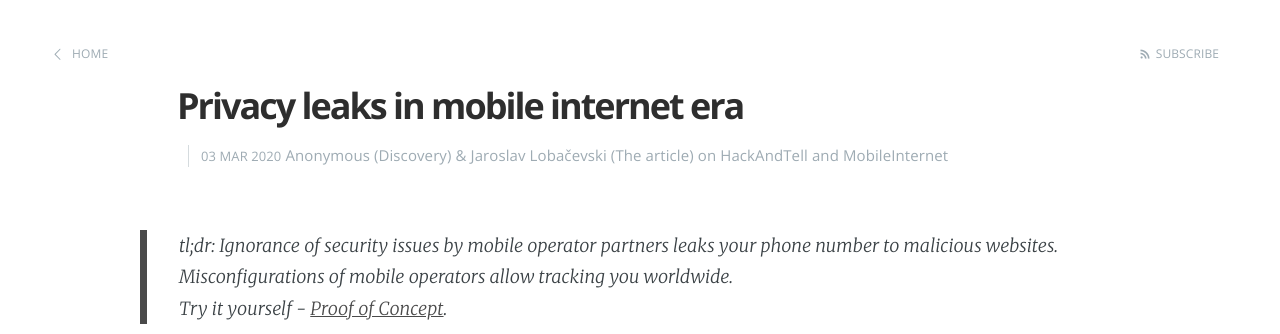
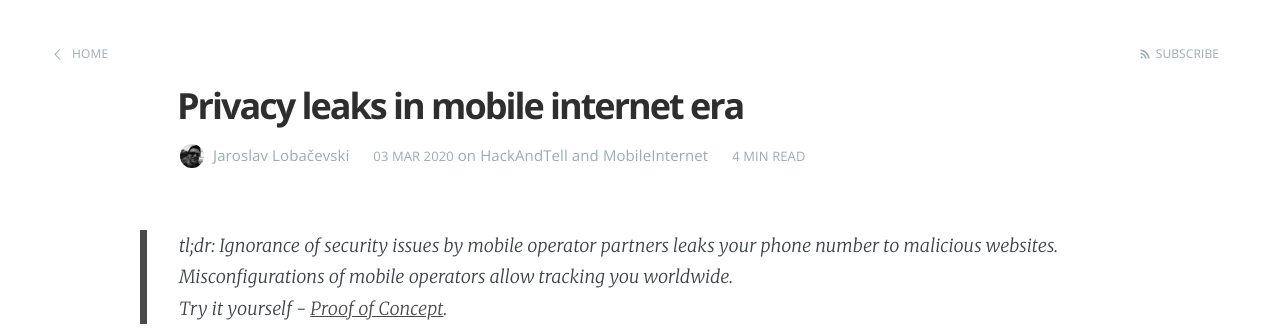
Before and after one commit to JarLob/jarlob.github.io, a Jekyll site: the page built from _posts/2020-03-03-mobile-data-leak.md, in a window 1280 px wide. Shown: the top 334 px of the page. Built offline with Jekyll 4.4.1, drawn with Linux system fonts in a browser that asks for light colours.

Commit message:
time to read

```diff
--- a/_config.yml
+++ b/_config.yml
@@ -13,3 +13,4 @@ baseurl: "/"
 author: 'Jaroslav Lobačevski'
 about: 'about.html'
 title: 'Jaroslav Lobačevski Blog'
+words_per_minute: 200
--- a/_layouts/post.html
+++ b/_layouts/post.html
@@ -19,12 +19,14 @@ post_class: post-template
         <header class="post-header">
             <h1 class="post-title">{{ page.title }}</h1>
             <section class="post-meta">
-                <time class="post-date" datetime="{{ page.date | date:"%Y-%m-%d" }}">{{ page.date | date_to_string }} </time>
-                {% if page.author %}
-                    {{ page.author }}
+                {% if post.author %}
+                    <img class="author-thumb" src="{{'/assets/images/' | relative_url}}{{ post.profileimage }}" alt="Author's profile picture" nopin="nopin" />
+                    {{ post.author }}
                 {% elsif site.author %}
+                    <img class="author-thumb" src="{{'/assets/images/profile.png' | relative_url}}" alt="Author's profile picture" nopin="nopin" />
                     <a href="{{site.about | relative_url}}">{{ site.author }}</a>
                 {% endif %}
+                <time class="post-date" datetime="{{ page.date | date:"%Y-%m-%d" }}">{{ page.date | date_to_string }} </time>
                 {% if page.categories.size > 0 %}
                     {% assign tags_array = "" | split: ',' %}
                     {% for tag in page.categories %}
@@ -34,6 +36,14 @@ post_class: post-template
                     {% endfor %}
                     {{ tags_array | join: ' and ' | prepend: 'on '}}
                 {% endif %}
+                <span class="reading-time">
+                    {% assign words = page.content | strip_html | number_of_words %}
+                    {% if words <= site.words_per_minute %}
+                        1 min read
+                    {% else %}
+                        {{ words | divided_by: site.words_per_minute }} min read
+                    {% endif %}
+                </span>
             </section>
             <br>
         </header>
--- a/assets/css/screen.css
+++ b/assets/css/screen.css
@@ -808,7 +808,15 @@ body:not(.post-template) .post-title {
     display: inline-block;
     margin-left: 8px;
     padding-left: 12px;
-    border-left: #d5dbde 1px solid;
+    text-transform: uppercase;
+    font-size: 1.3rem;
+    white-space: nowrap;
+}
+
+.reading-time {
+    display: inline-block;
+    margin-left: 8px;
+    padding-left: 12px;
     text-transform: uppercase;
     font-size: 1.3rem;
     white-space: nowrap;
```
Also changed, not shown: index.html (+8 -0 lines).
